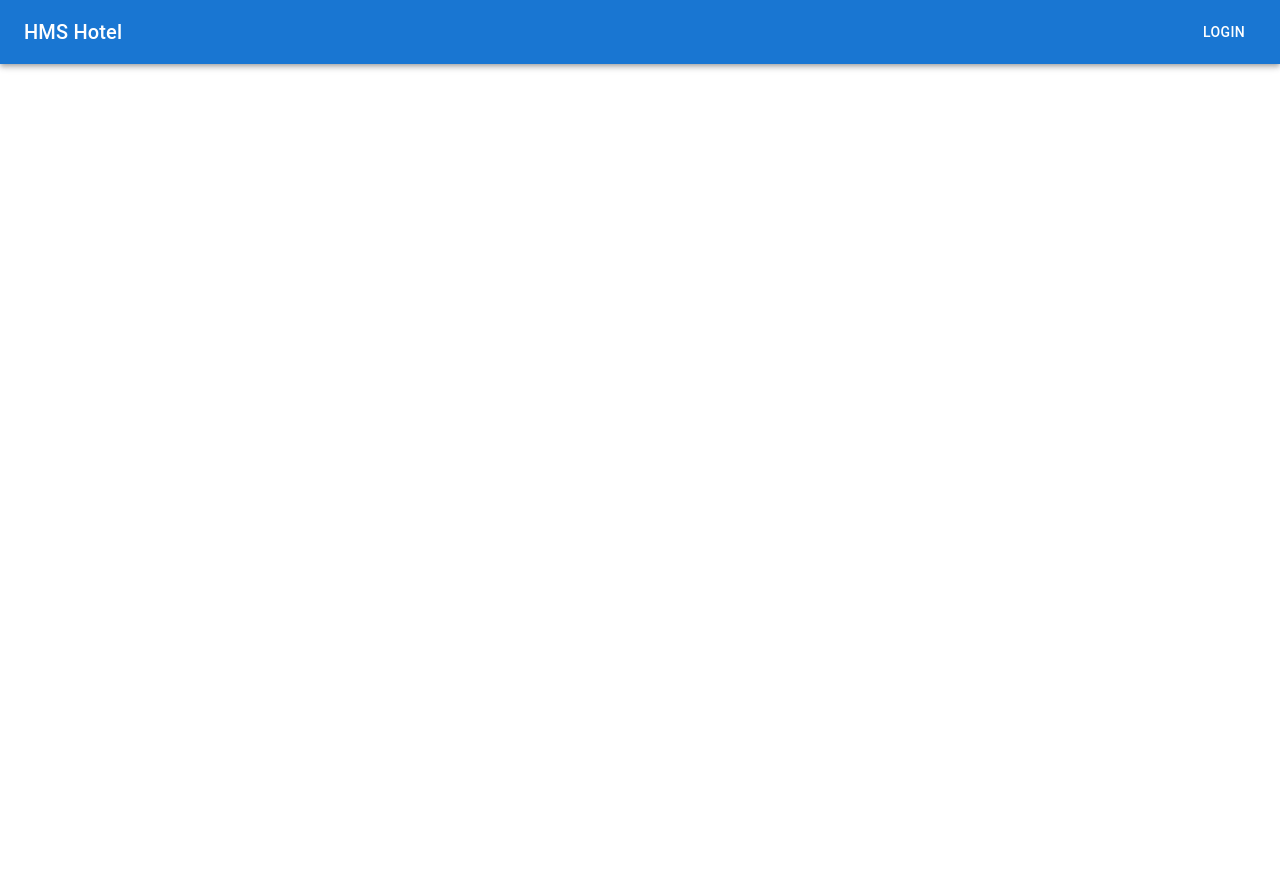
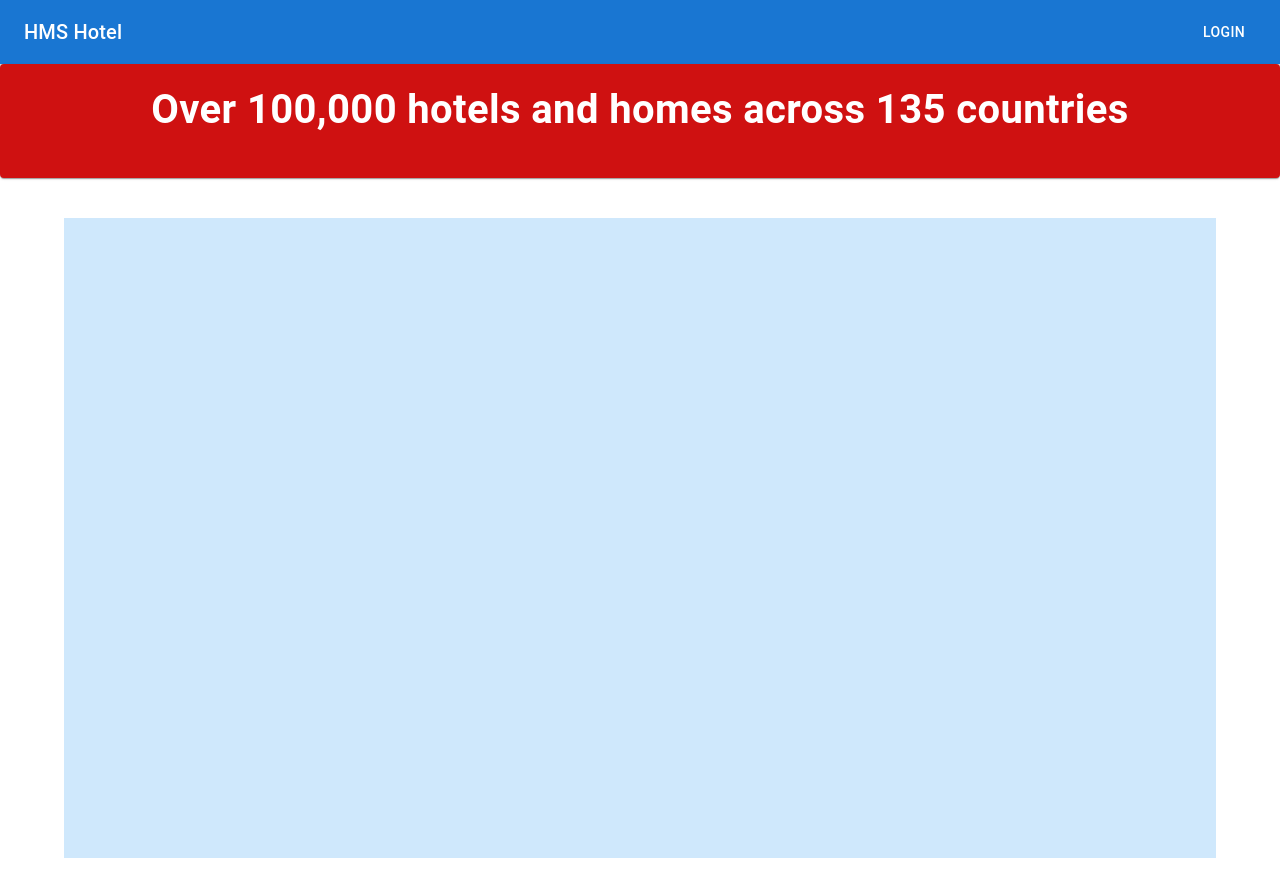
Before and after one commit to Arunkumar2611/Hotel-management-site, a React (Create React App) app: page / in a window 1280 px wide. Before the commit the page ends 800 px from the top, so only its background shows below. Built offline with nearby package versions, Linux system fonts and the light colour scheme.

Commit message:
adding home page layout

```diff
--- a/src/component/home/home.jsx
+++ b/src/component/home/home.jsx
@@ -1,14 +1,37 @@
-import React from 'react';
+import React from "react";
 
-import Paper from '@mui/material/Paper';
-
+import Card from "@mui/material/Card";
+import CardContent from "@mui/material/CardContent";
+import Typography from "@mui/material/Typography";
+import CssBaseline from "@mui/material/CssBaseline";
+import Box from "@mui/material/Box";
+import Container from "@mui/material/Container";
+import { StyledItem } from "./style";
+import CardMedia from "@mui/material/CardMedia";
 
 const Home = () => {
-        return(
-            <Paper>
-                Some text to fill the Paper Component
-            </Paper>
-        )
-}
+  const [value, setValue] = React.useState([null, null]);
 
-export default Home
+  return (
+    <StyledItem>
+      <Card sx={{ minWidth: 275, backgroundColor: "#cf1111" }}>
+        <CardContent>
+          <Typography
+            className="typography"
+            color="text.secondary"
+            gutterBottom
+          >
+            Over 100,000 hotels and homes across 135 countries
+          </Typography>
+        </CardContent>
+      </Card>
+      <Container sx={{ marginTop: 5, marginBottom: 5 }}>
+        <Box sx={{ bgcolor: "#cfe8fc", height: "80vh" }}>
+
+        </Box>
+      </Container>
+    </StyledItem>
+  );
+};
+
+export default Home;
--- /dev/null
+++ b/src/component/home/style.js
@@ -0,0 +1,11 @@
+import styled from "styled-components"
+
+export const StyledItem = styled.div`
+.typography {
+  font-weight: 600;
+  font-size: 40px;
+  color: white;
+  width: 100%;
+
+}
+`;
--- a/src/privateRoutes/privateRoutes.jsx
+++ b/src/privateRoutes/privateRoutes.jsx
@@ -1,13 +1,14 @@
 import React from "react";
 import { BrowserRouter, Route, Routes } from "react-router-dom";
 import App from "../App";
-import { Login, Register } from "../component";
+import { Home, Login, Register } from "../component";
 
 const PrivateRoutes = () => {
   return (
     <BrowserRouter>
       <Routes>
       <Route path="/" element={<App />}>
+        <Route path="/" element={<Home />} />
         <Route path="login" element={<Login />} />
         <Route path="register" element={<Register />} />
       </Route>
```
Also changed, not shown: 1 other file (tests, documents, lock files or other folders).
